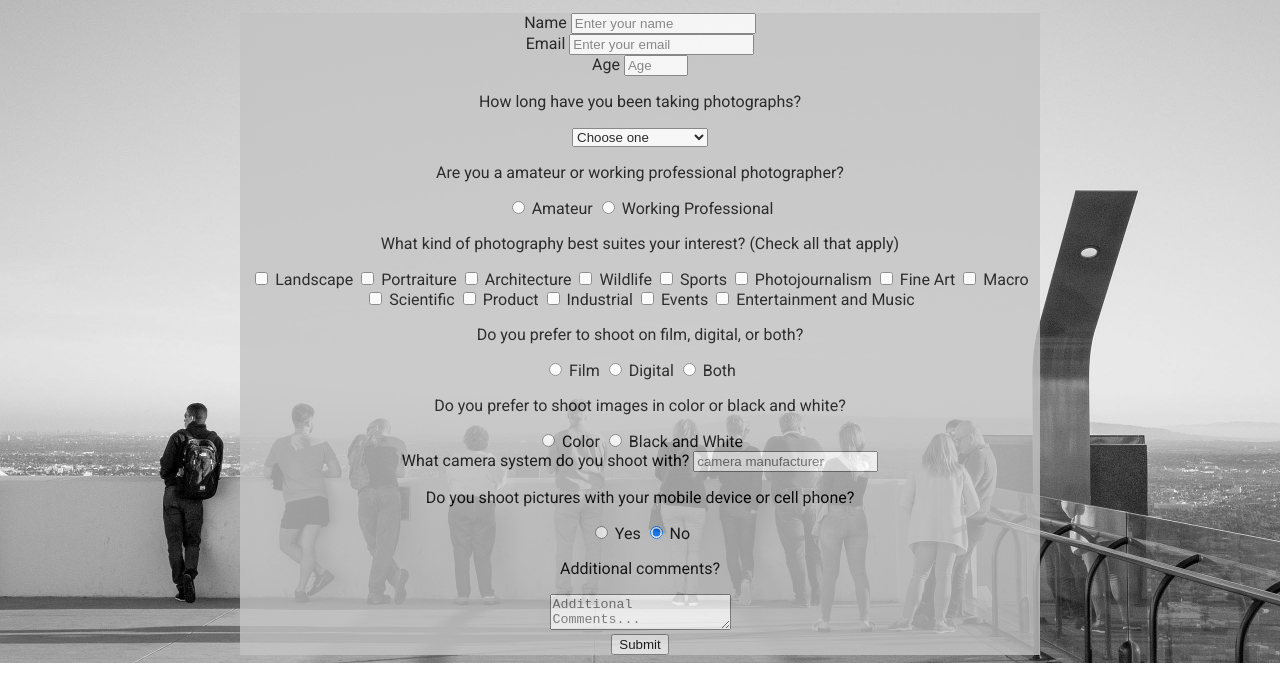
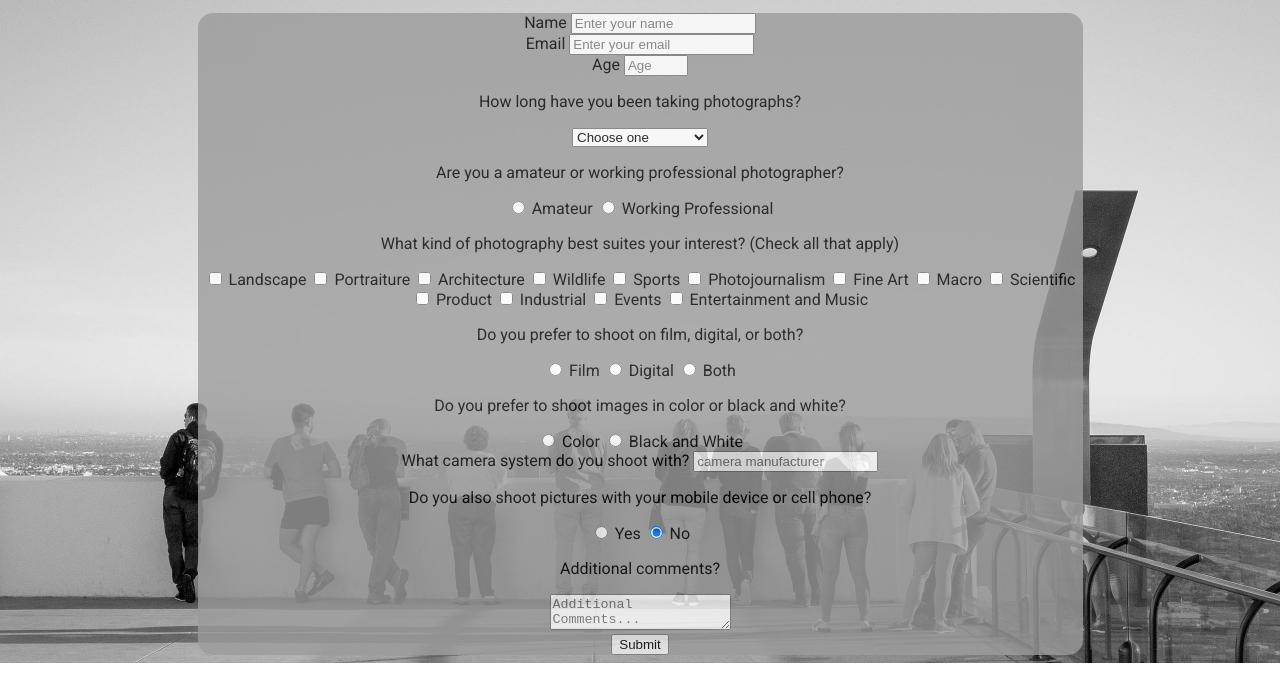
Before and after one commit to BenShigeruClark/survey-form, a plain HTML site: page index.html in a window 1280 px wide. Shown: the part 103-800 px from the top of the page. Drawn offline with Linux system fonts and the light colour scheme.

Commit message:
add border radius

```diff
--- a/css/index.css
+++ b/css/index.css
@@ -14,9 +14,10 @@ body {
 }
 
 #survey-form {
-  background: rgb(196, 196, 196);
+  background: rgb(156, 156, 156);
   opacity: 0.8;
-  width: 800px;
+  width: 885px;
   text-align: center;
   margin: auto;
+  border-radius: 15px;
 }
--- a/index.html
+++ b/index.html
@@ -136,7 +136,7 @@
                   <input type="text" name="camera-system" id="camera" class="form-control" placeholder="camera manufacturer" required>
                 </div>
                 <div class="form-group">
-                  <p>Do you shoot pictures with your mobile device or cell phone?</p>
+                  <p>Do you also shoot pictures with your mobile device or cell phone?</p>
                   <label>
                     <input name="user-recommend" value="yes" type="radio" class="input-radio" checked>
                     Yes
```
